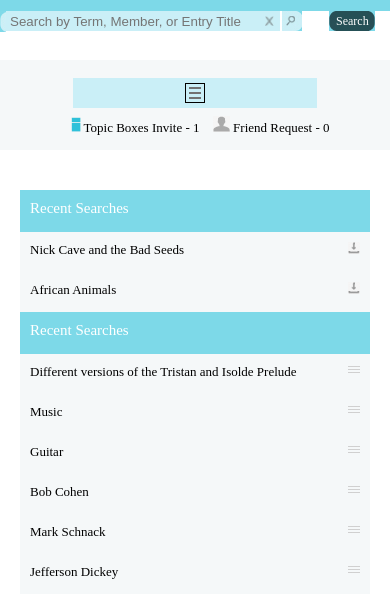
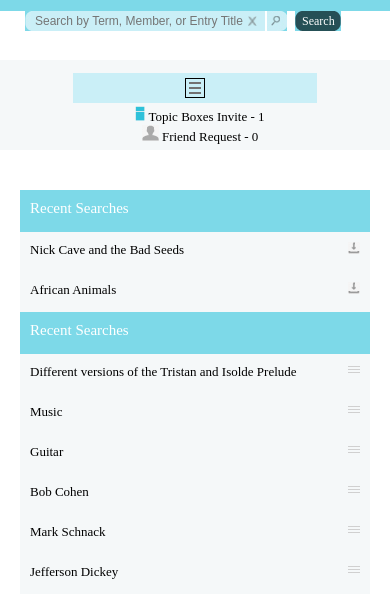
Before and after one commit to Rochakdh/TuTangle-Responsive, a plain HTML site: page index.html in a window 390 px wide. Shown: the part 74-682 px from the top of the page. Drawn offline with Linux system fonts and the light colour scheme.

Commit message:
[Completed]( SearchBar Updates abd Menu Fixed)

```diff
--- a/css/responsive.css
+++ b/css/responsive.css
@@ -19,33 +19,37 @@
     display: none;
 }
 
+input {
+    width: 240px;
+    font-size: 12px;
+}
 .search-res {
     margin: 0px auto;
-    width: 400px;
+    max-width: 340px;
     height: 49px;
     position: relative;
 }
 
 .search-side-img{
     position: absolute;
+    top:-1px
 }
 .cross img{
     position: absolute;
     height: 10px;
     top: 5px;
-    left: 265px;
+    left: 223px;
 }
 .serach-icon{
     position: absolute;
-    left: 282px;
+    left: 242px;
     top: 0px;
 }
 .search-btn{
     font-size: 12px;
-    margin-left: 9px;
     position: absolute;
     top: 0px;
-    left: 320px;
+    left: 270px;
 }
 .search-btn-left {
     float: left;
@@ -102,7 +106,7 @@
     width: 90%;
     height: 30px;
     background-color: #caeff7;
-    margin: 8px auto;
+    margin: 3px auto;
     padding: 5px;
 }
 .burger-box{
@@ -124,6 +128,9 @@
 }
 .menu-aside img{
     margin-left: 10px
+}
+.freind-request-span{
+    display: block;
 }
 .body-container-wrapper{
     width: 100%;
@@ -161,6 +168,7 @@
 .body-aside a{
     text-decoration: none;
     color: black;
+    display: block;
 }
 .body-aside-menu:hover{
     background-color: #fff;
@@ -258,7 +266,7 @@
 
 .footer-menu-wrapper{
     margin-top: 33px;
-    height: 200px;
+    height: 210px;
     padding: 5px 0px;
     width: 100%;
     background-color: #727272;
--- a/css/style.css
+++ b/css/style.css
@@ -113,6 +113,7 @@
     margin:0 10px;
 }
 .menu-aside span{
+
     text-align: right;
     margin-left: 30px;
 }
@@ -164,6 +165,7 @@
 .body-aside a{
     text-decoration: none;
     color: black;
+    display: block;
 }
 .body-aside-menu:hover{
     background-color: #fff;
--- a/index.html
+++ b/index.html
@@ -80,7 +80,7 @@
             </div>
             <div class="menu-aside">
                 <img src="images/topic.png" alt="topic-icon"/> Topic Boxes Invite - 1
-                <span> <img src="images/request.png"  alt="friend-icon" /> Friend Request - 0</span>
+                <span class="freind-request-span"> <img src="images/request.png"  alt="friend-icon" /> Friend Request - 0</span>
             </div>
         </div>
 
```
